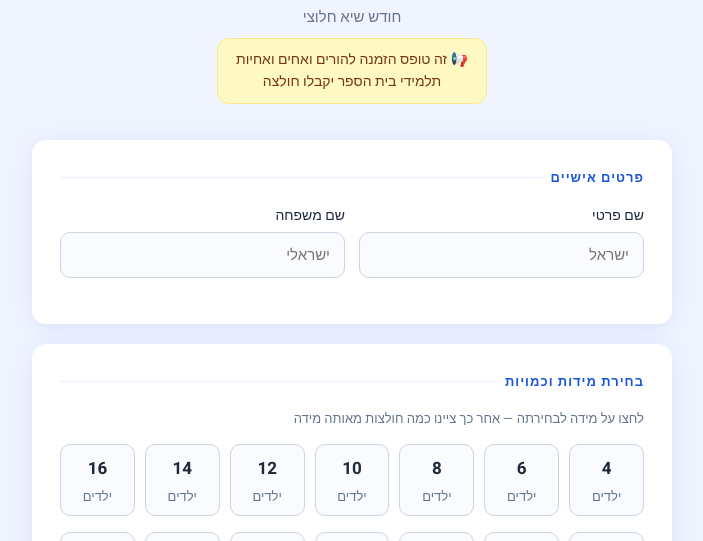
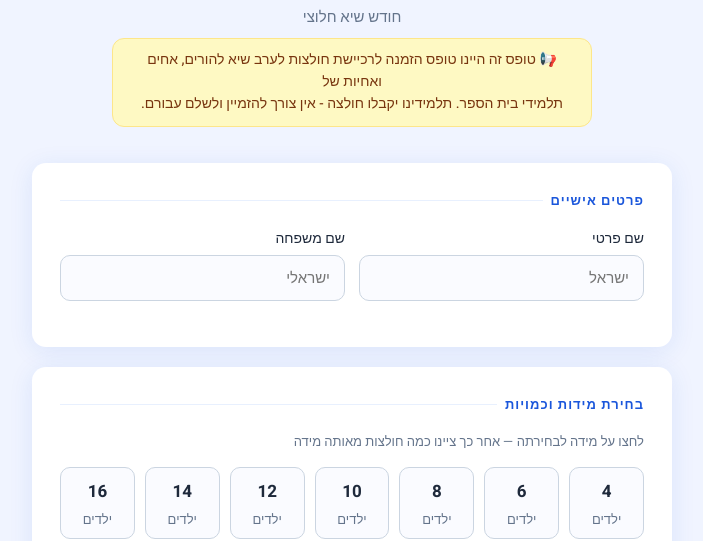
Before and after one commit to rabbiwarren-ops/shirts, a plain HTML site: page index.html in a window 1280 px wide. Shown: the part 257-798 px from the top of the page, without its empty margins (288-991 px from the left). Drawn offline with Linux system fonts and the light colour scheme.

Commit message:
Update notice box text for shirt order form

```diff
--- a/index.html
+++ b/index.html
@@ -436,8 +436,8 @@
     <h1>הזמנת חולצות<br>שירת המונים</h1>
     <p class="subtitle-main">חודש שיא חלוצי</p>
     <div class="notice-box">
-      📢 זה טופס הזמנה להורים ואחים ואחיות<br>
-      תלמידי בית הספר יקבלו חולצה
+      📢  טופס זה היינו טופס הזמנה לרכיישת חולצות לערב שיא להורים, אחים ואחיות של<br>
+      תלמידי בית הספר. תלמידינו יקבלו חולצה - אין צורך להזמיין ולשלם עבורם.
     </div>
   </div>
 
```
